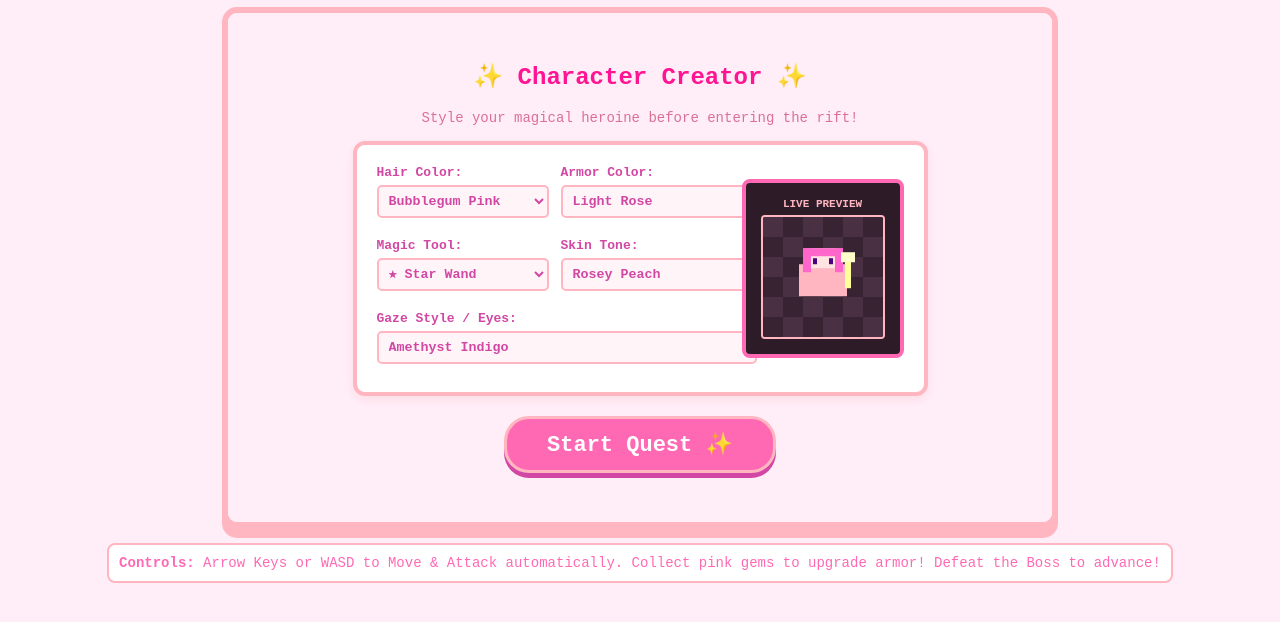
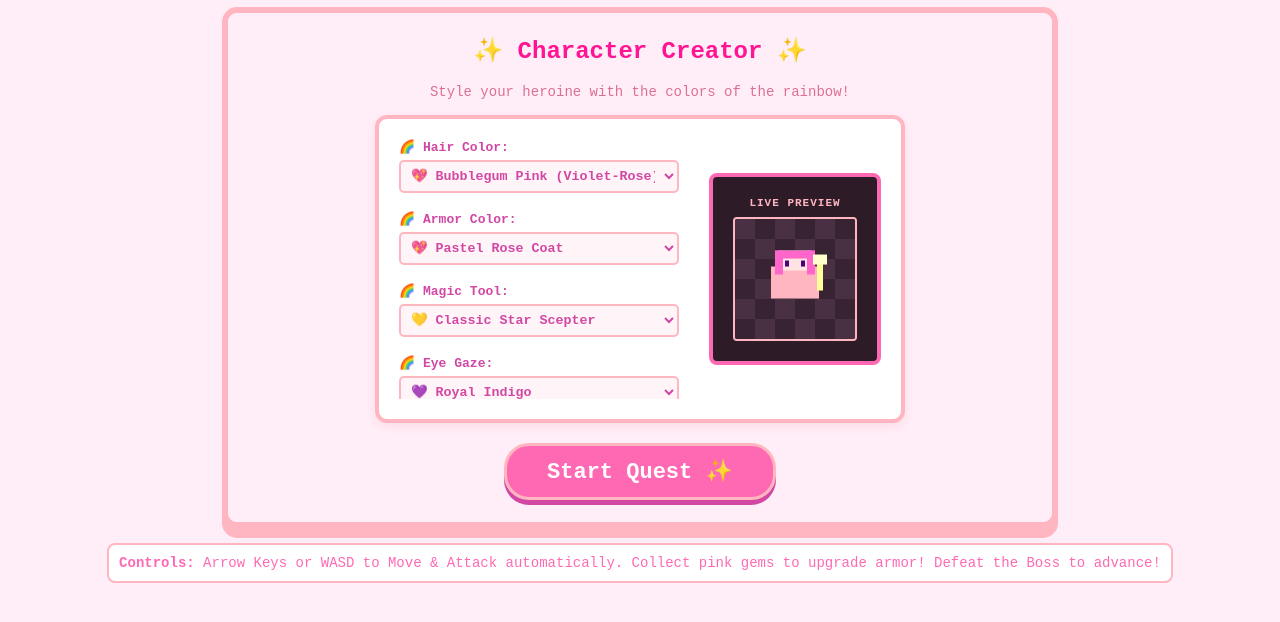
Before and after one commit to hacr27/Vale-sDungeon-, a plain HTML site: page index.html in a window 1280 px wide. Shown: the part 84-706 px from the top of the page. Drawn offline with Linux system fonts and the light colour scheme.

Commit message:
Revamp character creator UI with new styles and layout
Updated character creator interface with new labels, colors, and layout adjustments. Enhanced styling and functionality for a more engaging user experience.

```diff
--- a/index.html
+++ b/index.html
@@ -94,7 +94,7 @@
             box-sizing: border-box;
         }
 
-        /* Full Start Screen Customizer Overlay */
+        /* Character Creator Overlay Screen */
         #start-screen {
             position: absolute;
             top: 0;
@@ -125,10 +125,22 @@
         }
 
         .options-grid {
-            display: grid;
-            grid-template-columns: 1fr 1fr;
-            gap: 12px;
-            width: 340px;
+            display: flex;
+            flex-direction: column;
+            gap: 10px;
+            width: 280px;
+            max-height: 260px;
+            overflow-y: auto;
+            padding-right: 5px;
+        }
+
+        /* Cute Scrollbar for options */
+        .options-grid::-webkit-scrollbar {
+            width: 6px;
+        }
+        .options-grid::-webkit-scrollbar-thumb {
+            background: #ffb6c1;
+            border-radius: 3px;
         }
 
         .preview-box {
@@ -136,7 +148,7 @@
             flex-direction: column;
             align-items: center;
             background: #2d1b28;
-            padding: 15px;
+            padding: 20px;
             border: 4px solid #ff69b4;
             border-radius: 8px;
         }
@@ -187,64 +199,65 @@
     <div id="game-container">
         <div id="start-screen">
             <h2 style="color: #ff1493; margin-top: 0; margin-bottom: 5px;">✨ Character Creator ✨</h2>
-            <p style="color: #db7093; margin-bottom: 15px; font-size: 14px;">Style your magical heroine before entering the rift!</p>
+            <p style="color: #db7093; margin-bottom: 15px; font-size: 14px;">Style your heroine with the colors of the rainbow!</p>
 
             <div class="creator-workspace">
                 <div class="options-grid">
                     <div class="control-group">
-                        <label for="hair-style">Hair Color:</label>
+                        <label for="hair-style">🌈 Hair Color:</label>
                         <select id="hair-style">
-                            <option value="#ff66cc">Bubblegum Pink</option>
-                            <option value="#ffcc00">Golden Blonde</option>
-                            <option value="#9933ff">Pastel Purple</option>
-                            <option value="#33ccff">Cotton Candy Blue</option>
-                            <option value="#ff3333">Crimson Ruby</option>
-                            <option value="#ffffff">Mystic White</option>
+                            <option value="#ff4d4d">❤️ Strawberry Red</option>
+                            <option value="#ffa500">🧡 Apricot Orange</option>
+                            <option value="#ffff66">💛 Lemon Yellow</option>
+                            <option value="#7fff00">💚 Lime Green</option>
+                            <option value="#33ccff">💙 Cotton Candy Blue</option>
+                            <option value="#4b0082">💜 Indigo Purple</option>
+                            <option value="#ff66cc" selected>💖 Bubblegum Pink (Violet-Rose)</option>
                         </select>
                     </div>
+
                     <div class="control-group">
-                        <label for="armor-style">Armor Color:</label>
+                        <label for="armor-style">🌈 Armor Color:</label>
                         <select id="armor-style">
-                            <option value="#ffb6c1">Light Rose</option>
-                            <option value="#ff1493">Deep Magenta</option>
-                            <option value="#da70d6">Orchid Ribbon</option>
-                            <option value="#ffffff">Pearl Diamond</option>
-                            <option value="#00ffff">Cyber Neon Pink/Blue</option>
-                            <option value="#ffd700">Royal Gold Trim</option>
+                            <option value="#ff3333">❤️ Ruby Plate</option>
+                            <option value="#ff8c00">🧡 Amber Shell</option>
+                            <option value="#ffeb3b">💛 Gold Mail</option>
+                            <option value="#00ff88">💚 Emerald Steel</option>
+                            <option value="#00ccff">💙 Sapphire Ribbon</option>
+                            <option value="#2e0854">💜 Cosmic Indigo</option>
+                            <option value="#ffb6c1" selected>💖 Pastel Rose Coat</option>
                         </select>
                     </div>
+
                     <div class="control-group">
-                        <label for="weapon-style">Magic Tool:</label>
+                        <label for="weapon-style">🌈 Magic Tool:</label>
                         <select id="weapon-style">
-                            <option value="#ffff99">★ Star Wand</option>
-                            <option value="#ff66b2">♥ Heart Scepter</option>
-                            <option value="#a0e6ff">♦ Crystal Blade</option>
-                            <option value="#ff9933">🔥 Phoenix Torch</option>
+                            <option value="#ff1a1a">❤️ Heart Wand</option>
+                            <option value="#ff7518">🧡 Sun Flare Scepter</option>
+                            <option value="#ffff99" selected>💛 Classic Star Scepter</option>
+                            <option value="#32cd32">💚 Clover Staff</option>
+                            <option value="#00f5ff">💙 Ice Prism Rod</option>
+                            <option value="#41006f">💜 Nightshade Relic</option>
+                            <option value="#da70d6">💖 Orchid Star Wand</option>
                         </select>
                     </div>
+
                     <div class="control-group">
-                        <label for="skin-style">Skin Tone:</label>
-                        <select id="skin-style">
-                            <option value="#ffe4e1">Rosey Peach</option>
-                            <option value="#ffdbac">Warm Sand</option>
-                            <option value="#e0ac69">Golden Honey</option>
-                            <option value="#8d5524">Deep Cocoa</option>
-                            <option value="#f0ffff">Ethereal Snow</option>
-                        </select>
-                    </div>
-                    <div class="control-group" style="grid-column: span 2;">
-                        <label for="eye-style">Gaze Style / Eyes:</label>
+                        <label for="eye-style">🌈 Eye Gaze:</label>
                         <select id="eye-style">
-                            <option value="#4b0082">Amethyst Indigo</option>
-                            <option value="#00ced1">Vibrant Turquoise</option>
-                            <option value="#ff00ff">Magical Magenta</option>
-                            <option value="#32cd32">Emerald Green</option>
+                            <option value="#ff0000">❤️ Fierce Crimson</option>
+                            <option value="#ff7f50">🧡 Sunset Coral</option>
+                            <option value="#ffd700">💛 Pixie Amber</option>
+                            <option value="#00ff00">💚 Forest Jade</option>
+                            <option value="#00ced1">💙 Ocean Aqua</option>
+                            <option value="#4b0082" selected>💜 Royal Indigo</option>
+                            <option value="#ff00ff">💖 Sweet Magenta</option>
                         </select>
                     </div>
                 </div>
 
                 <div class="preview-box">
-                    <span style="color: #ffb6c1; font-size: 11px; margin-bottom: 5px; font-weight: bold;">LIVE PREVIEW</span>
+                    <span style="color: #ffb6c1; font-size: 11px; margin-bottom: 8px; font-weight: bold; letter-spacing: 1px;">LIVE PREVIEW</span>
                     <canvas id="previewCanvas" width="120" height="120"></canvas>
                 </div>
             </div>
@@ -282,7 +295,7 @@ const ctx = canvas.getContext("2d");
 const previewCanvas = document.getElementById("previewCanvas");
 const pCtx = previewCanvas.getContext("2d");
 
-// Game State Variables
+// Game State Engine Loops
 let gameStarted = false;
 let currentLevel = 1;
 let score = 0;
@@ -291,17 +304,16 @@ let gameOver = false;
 let gameWon = false;
 let animationTimer = 0;
 
-// Customization DOM Select Elements
+// Dom Customization Bindings
 const hairSelect = document.getElementById("hair-style");
 const armorSelect = document.getElementById("armor-style");
 const weaponSelect = document.getElementById("weapon-style");
-const skinSelect = document.getElementById("skin-style");
 const eyeSelect = document.getElementById("eye-style");
 
 const startScreen = document.getElementById("start-screen");
 const startBtn = document.getElementById("start-btn");
 
-// Entity Definitions
+// Base Player Physics Settings
 const player = {
     x: 50,
     y: 200,
@@ -318,17 +330,17 @@ let enemies = [];
 let items = [];
 let particles = [];
 
-// Input Event Triggers
+// Input Management System
 const keys = {};
 window.addEventListener("keydown", e => { if(gameStarted) keys[e.key.toLowerCase()] = true; });
 window.addEventListener("keyup", e => { if(gameStarted) keys[e.key.toLowerCase()] = false; });
 
-// Real-Time Preview Rendering Engine
+// Live Graphic Generator Function for Customization phase
 function renderCharacterPreview() {
     pCtx.fillStyle = "#382333";
     pCtx.fillRect(0, 0, previewCanvas.width, previewCanvas.height);
 
-    // Subtle magical sparkle backdrop grid in preview window
+    // Mini decorative backdrop grid squares
     pCtx.fillStyle = "#4a3043";
     for(let i=0; i<previewCanvas.width; i+=20) {
         for(let j=0; j<previewCanvas.height; j+=20) {
@@ -336,54 +348,53 @@ function renderCharacterPreview() {
         }
     }
 
-    // Centered scaling configurations
+    // Dynamic scale and positioning configs for preview avatar box
     const cx = 36;
     let cy = 30;
-    const size = 48; // Double resolution scale variant for preview viewport
+    const size = 48;
 
-    // Simple pixel bobbing animation logic
+    // Character floaty idle animation timing calculations
     animationTimer += 0.05;
-    let bob = Math.sin(animationTimer) * 2;
+    let bob = Math.sin(animationTimer) * 2.5;
     cy += bob;
 
     const hColor = hairSelect.value;
     const aColor = armorSelect.value;
     const wColor = weaponSelect.value;
-    const sColor = skinSelect.value;
     const eColor = eyeSelect.value;
 
-    // 1. Draw Armor Foundation Plate
+    // 1. Draw Armor Base Plate Body block
     pCtx.fillStyle = aColor;
     pCtx.fillRect(cx, cy + 16, size, size - 16);
 
-    // 2. Draw Skin Layer
-    pCtx.fillStyle = sColor;
+    // 2. Draw Soft Blush Head Base
+    pCtx.fillStyle = "#ffe4e1";
     pCtx.fillRect(cx + 8, cy, size - 16, 20);
 
-    // 3. Draw Hair Overlay Layout
+    // 3. Layer Hair Extensions Layout
     pCtx.fillStyle = hColor;
-    pCtx.fillRect(cx + 4, cy, size - 8, 8); // top hair
-    pCtx.fillRect(cx + 4, cy, 8, 24);      // left bang
-    pCtx.fillRect(cx + size - 12, cy, 8, 24); // right bang
+    pCtx.fillRect(cx + 4, cy, size - 8, 8);    // hair scalp
+    pCtx.fillRect(cx + 4, cy, 8, 24);         // left locks
+    pCtx.fillRect(cx + size - 12, cy, 8, 24); // right locks
 
-    // 4. Draw Selected Custom Eyes
+    // 4. Set Eye Color Highlights
     pCtx.fillStyle = eColor;
     pCtx.fillRect(cx + 14, cy + 10, 4, 6);
     pCtx.fillRect(cx + size - 18, cy + 10, 4, 6);
 
-    // 5. Draw Selected Scepter / Wand Tool Asset
+    // 5. Draw Handheld Staff / Tool Equipment
     pCtx.fillStyle = wColor;
-    pCtx.fillRect(cx + size - 2, cy + 12, 6, 28); // weapon shaft
+    pCtx.fillRect(cx + size - 2, cy + 12, 6, 28); // Shaft handle
     pCtx.fillStyle = "#ffffcc";
-    pCtx.fillRect(cx + size - 6, cy + 4, 14, 10); // glowing tip element
+    pCtx.fillRect(cx + size - 6, cy + 4, 14, 10); // Star Tip Core
 }
 
-// Attach change preview refresh events to inputs
-[hairSelect, armorSelect, weaponSelect, skinSelect, eyeSelect].forEach(element => {
+// Watchers for immediate real time visual feedback update triggers
+[hairSelect, armorSelect, weaponSelect, eyeSelect].forEach(element => {
     element.addEventListener("change", renderCharacterPreview);
 });
 
-// Initialization of Character Start Flow
+// Play button initialization script trigger
 startBtn.addEventListener("click", () => {
     startScreen.style.display = "none";
     gameStarted = true;
@@ -391,14 +402,14 @@ startBtn.addEventListener("click", () => {
     loop();
 });
 
-// Spawning Layout Map System
+// Dynamic Level Spawning Generators
 function initLevel(level) {
     player.x = 50;
     player.y = 200;
     enemies = [];
     items = [];
 
-    // Materials / armor loot chests random drops
+    // Spawn Material Shards and Sparkly Shields
     for(let i=0; i < 5 + level * 2; i++) {
         items.push({
             x: 120 + Math.random() * 240,
@@ -409,7 +420,7 @@ function initLevel(level) {
         });
     }
 
-    // Minion wave configs
+    // Minion wave configurations
     for(let i=0; i < 3 + level; i++) {
         enemies.push({
             x: 200 + Math.random() * 150,
@@ -423,7 +434,7 @@ function initLevel(level) {
         });
     }
 
-    // Boss Entity
+    // Boss Entities
     enemies.push({
         x: 410,
         y: 170,
@@ -448,7 +459,7 @@ function spawnParticles(x, y, color, count=5) {
     }
 }
 
-// Logic Core Loop Updates
+// Logical Update Core Processing
 function update() {
     if (gameOver || gameWon || !gameStarted) return;
 
@@ -459,7 +470,7 @@ function update() {
 
     if (player.attackCooldown > 0) player.attackCooldown--;
 
-    // Item Pickup Verification
+    // Pickups processing check
     items = items.filter(item => {
         let dist = Math.hypot((player.x + player.size/2) - item.x, (player.y + player.size/2) - item.y);
         if (dist < player.size/2 + item.size) {
@@ -476,7 +487,7 @@ function update() {
         return true;
     });
 
-    // Enemy Trackers
+    // Enemy processing track loops
     enemies.forEach((enemy) => {
         let dx = (player.x + player.size/2) - (enemy.x + enemy.size/2);
         let dy = (player.y + player.size/2) - (enemy.y + enemy.size/2);
@@ -487,7 +498,7 @@ function update() {
             enemy.y += (dy / dist) * enemy.speed;
         }
 
-        // Proximity automated magic striking
+        // Auto proximity magic tool swipe
         if (dist < 65 && player.attackCooldown === 0) {
             enemy.hp -= player.attackPower;
             spawnParticles(enemy.x + enemy.size/2, enemy.y + enemy.size/2, weaponSelect.value, 6);
@@ -531,7 +542,7 @@ function update() {
     document.getElementById("lbl-level").innerText = currentLevel;
 }
 
-// Main Frame Rendering Map Screen
+// Frame Draw Render Engine pipeline
 function draw() {
     ctx.fillStyle = "#2d1b28";
     ctx.fillRect(0, 0, canvas.width, canvas.height);
@@ -545,7 +556,7 @@ function draw() {
 
     if (!gameStarted) return;
 
-    // Items
+    // Items Draw
     items.forEach(item => {
         ctx.beginPath();
         if(item.type === 'material') {
@@ -563,7 +574,7 @@ function draw() {
         ctx.fillRect(item.x - 2, item.y - 4, 3, 3);
     });
 
-    // Enemies
+    // Enemies Draw
     enemies.forEach(enemy => {
         ctx.fillStyle = enemy.color;
         ctx.fillRect(enemy.x, enemy.y, enemy.size, enemy.size);
@@ -582,17 +593,16 @@ function draw() {
         ctx.fillRect(enemy.x, enemy.y - 10, hpBarWidth, 5);
     });
 
-    // Player Rendering Matrix
+    // Main Canvas Heroine Drawing Block Matrix
     const hColor = hairSelect.value;
     const aColor = armorSelect.value;
     const wColor = weaponSelect.value;
-    const sColor = skinSelect.value;
     const eColor = eyeSelect.value;
 
     ctx.fillStyle = aColor;
     ctx.fillRect(player.x, player.y + 8, player.size, player.size - 8);
 
-    ctx.fillStyle = sColor;
+    ctx.fillStyle = "#ffe4e1";
     ctx.fillRect(player.x + 4, player.y, player.size - 8, 10);
 
     ctx.fillStyle = hColor;
@@ -614,7 +624,7 @@ function draw() {
         ctx.fillRect(p.x, p.y, 4, 4);
     });
 
-    // Termination Screens
+    // Game End HUD Canvas Splashes
     if (gameOver) {
         ctx.fillStyle = "rgba(0, 0, 0, 0.75)";
         ctx.fillRect(0, 0, canvas.width, canvas.height);
@@ -637,7 +647,7 @@ function draw() {
     }
 }
 
-// Preview Engine Loop Runner (Runs pre-game setup phase)
+// Initial Phase configuration loop runner
 function previewLoop() {
     if(!gameStarted) {
         renderCharacterPreview();
@@ -651,7 +661,7 @@ function loop() {
     requestAnimationFrame(loop);
 }
 
-// Start Setup Execution Engine Initializer
+// Initial Kickstarts
 draw();
 previewLoop();
 </script>
```
